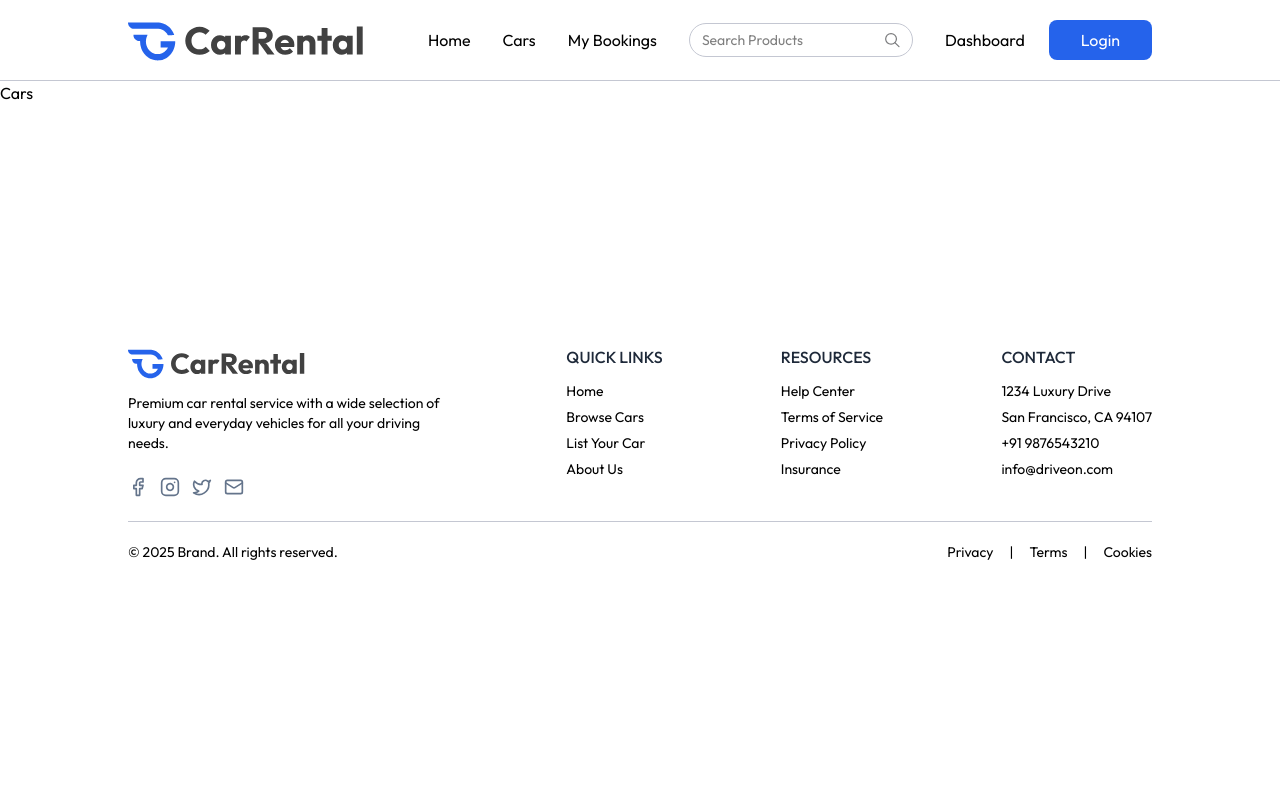
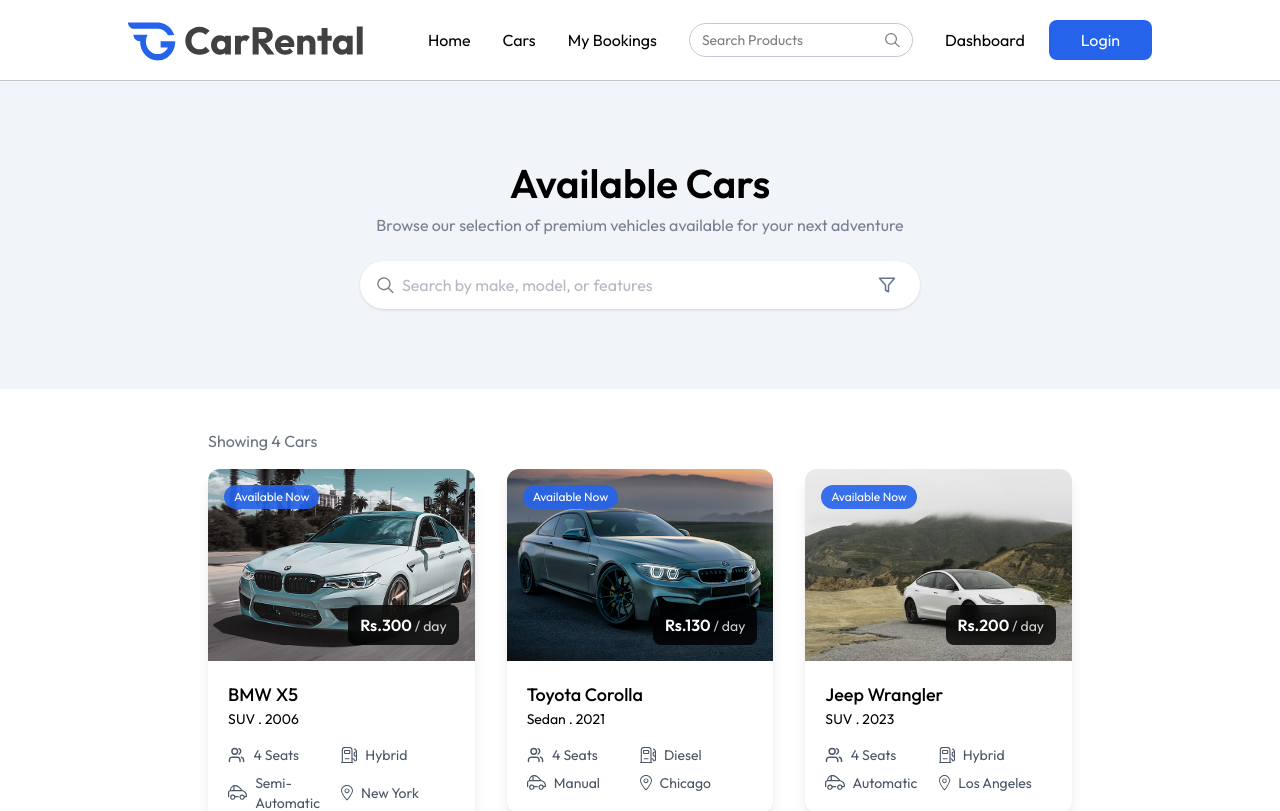
Before and after one commit to NamanMukesh/DriveOn, a React (Vite) app in the folder Client/: page /cars in a window 1280 px wide. Shown: the top 811 px of the page. Built offline with nearby package versions, Linux system fonts and the light colour scheme.

Commit message:
Cars Page and CarDetails Page Completed

```diff
--- a/Client/src/App.jsx
+++ b/Client/src/App.jsx
@@ -18,7 +18,7 @@
 
     <Routes>
       <Route path='/' element={<Home/>}/>
-      <Route path='/car-details/:id' element={<CarDetails/>}/>
+      <Route path='/cars-details/:id' element={<CarDetails/>}/>
       <Route path='/cars' element={<Cars/>}/>
       <Route path='/my-bookings' element={<MyBookings/>}/>
     </Routes>
--- a/Client/src/components/CarCard.jsx
+++ b/Client/src/components/CarCard.jsx
@@ -1,13 +1,17 @@
 import React from 'react'
 import { assets } from '../assets/assets'
+import { useNavigate } from 'react-router-dom'
+import Cars from '../pages/Cars'
 
 const CarCard = ({car}) => {
 
     const currency = import.meta.env.VITE_CURRENCY
+    const navigate = useNavigate()
 
   return (
-    <div className='group rounded-xl overflow-hidden shadow-lg hover:-translate-y-1 transition-all
-    duration-500 cursor-pointer'>
+    <div onClick={()=> {navigate(`/cars-details/${car._id}`); scrollTo(0,0)}}
+    className='group rounded-xl overflow-hidden shadow-lg hover:-translate-y-1
+    transition-all duration-500 cursor-pointer'>
         <div className='relative h-48 overflow-hidden'>
             <img src={car.image} alt="Car Image" className='w-full h-full object-cover
             transition-transform duration-500 group-hover:scale-105'/>
--- /dev/null
+++ b/Client/src/components/Loader.jsx
@@ -0,0 +1,11 @@
+import React from 'react'
+
+const Loader = () => {
+  return (
+    <div className='flex justify-center items-center h-[80vh'>
+        <div className='animate-spin rounded-full h-14 w-14 border-4 border-gray-300 border-t-primary'></div>
+    </div>
+  )
+}
+
+export default Loader
--- a/Client/src/pages/CarDetails.jsx
+++ b/Client/src/pages/CarDetails.jsx
@@ -1,9 +1,104 @@
-import React from 'react'
+import React, { useEffect, useState } from 'react'
+import {useParams, useNavigate } from 'react-router-dom'
+import { dummyCarData, assets } from '../assets/assets'
+import Loader from '../components/Loader'
 
 const CarDetails = () => {
-  return (
-    <div>CarDetails</div>
-  )
+
+  const {id} = useParams()
+  const navigate = useNavigate()
+  const [car, setCar] = useState(null)
+  const currency = import.meta.env.VITE_CURRENCY
+  const handleSubmit = async (e)=> {
+    e.preventDefault();
+  }
+
+  useEffect(()=>{
+    setCar(dummyCarData.find(car => car._id === id))
+  }, [id])
+
+
+  return car ? (
+    <div className='px-6 md:px-16 lg:px-24 xl:px-24 xl:px-32 mt-16'>
+      <button onClick={()=> navigate(-1)} className='flex items-center gap-2 mb-6 text-gray-500 cursor-pointer'>
+        <img src={assets.arrow_icon} alt="" className='rotate-180 opacity-65'/>
+      </button>
+
+      <div className='grid grid-cols-1 lg:grid-cols-3 gap-8 lg:gap-12'>
+        {/* Left: Car Image & Details */}
+        <div className='lg:col-span-2'>
+          <img src={car.image} alt="" className='w-full h-auto md:max-h-100 object-cover
+          rounded-xl mb-6 shadow-md'/>
+          <div className='space-y-6'>
+            <div>
+              <h1 className='text-3xl font-bold'>{car.brand} {car.model}</h1>
+              <p className='text-gray-500 text-lg'>{car.category} {car.year}</p>
+            </div>
+
+            <hr className='border-border-color my-6'/>
+
+            <div className='grid grid-cols-2 sm:grid-cols-4 gap-4'>
+              {[
+                {icon: assets.users_icon, text: `${car.seating_capacity} Seats`},
+                {icon: assets.fuel_icon, text: car.fuel_type},
+                {icon: assets.car_icon, text: car.transmission},
+                {icon: assets.location_icon, text: car.location}
+              ].map(({icon, text})=> (
+                <div key={text} className='flex flex-col items-center bg-light p-4 rounded-lg'>
+                  <img src={icon} alt="" className='h-5 mb-2'/>
+                  {text}
+                </div>
+              ))}
+            </div>
+            <div>
+              {/* Description*/}
+              <h1 className='text-xl font-medium mb-3'>Description</h1>
+              <p className='text-gray-500'>{car.description}</p>
+            </div>
+            <div>
+              {/*Features*/}
+              <h1 className='text-xl font-medium mb-3'>Features</h1>
+              <ul className='grid grid-cols-1 sm:grid-cols-2 gap-2'>
+                {
+                  ["360 Camera", "Bluetooth", "GPS", "Heated Seats", "Rear View Mirror"].map((item)=> (
+                    <li key={item} className='flex items-center text-gray-500'>
+                      <img src={assets.check_icon} className='h-4 mr-2' alt="" />
+                      {item}
+                    </li>
+                  ))
+                }
+              </ul>
+            </div>
+          </div>
+
+        </div>
+
+        {/* Right: Booking Form */}
+        <form onSubmit={handleSubmit} className='shadow-lg h-max sticky top-18 rounded-xl p-6 space-y-6 text-gray-500'>
+          <p className='flex items-center justify-between text-2xl text-gray-800 font-semibold'>
+            {currency}{car.pricePerDay} <span className='text-base text-gray-400 font-normal'> per day</span></p>
+          <hr className='border-bordercolor my-6'/>
+          <div className='flex flex-col gap-2'>
+                <label htmlFor="pickup-date">Pickup Date</label>
+                <input type="date" className='border border-bordercolor px-3 py-2 rounded-lg'
+                required id='pickup-date' min={new Date().toISOString().split('T')[0]}/>
+          </div>
+
+          <div className='flex flex-col gap-2'>
+              <label htmlFor="return-date">Return Date</label>
+              <input type="date" className='border border-bordercolor px-2 py-2 rounded-lg'
+              required='return-date'/>
+          </div>
+          <button className='w-full bg-primary hover:bg-primary-dull transition-all py-3 font-medium
+          text-white rounded-x1 cursor-pointer'>Book Now</button>
+
+          <p className='text-center text-sm'>No credit card required to reserve</p>
+
+        </form>
+      </div>
+
+    </div>
+  ) : <Loader/>
 }
 
 export default CarDetails
--- a/Client/src/pages/Cars.jsx
+++ b/Client/src/pages/Cars.jsx
@@ -1,8 +1,40 @@
-import React from 'react'
+import React, { useState } from 'react'
+import Title from '../components/Title';
+import CarCard from '../components/CarCard'
+import { assets, dummyCarData } from '../assets/assets';
 
 const Cars = () => {
+
+  const [input, setInput] = useState('')
+
   return (
-    <div>Cars</div>
+    <div>
+
+      <div className= 'flex flex-col items-center py-20 bg-light max-md:px-4'>
+        <Title title='Available Cars' subTitle='Browse our selection of premium
+        vehicles available for your next adventure'/>
+
+        <div className='flex items-center bg-white px-4 mt-6 max-w-140 w-full h-12 rounded-full shadow'>
+          <img src={assets.search_icon} alt="" className='w-4.5 h-4.5 mr-2'/>
+          <input onClick={(e)=> setInput(e.target.value)} value={input} type="text"
+          placeholder='Search by make, model, or features' className='w-full h-full outine-none text-gray-500'/>
+          <img src={assets.filter_icon} alt="" className='w-4.5 h-4.5 mr-2'/>
+
+        </div>
+      </div>
+
+      <div className='px-6 md:px-16 lg:px-24 xl:px-32 mt-10'>
+        <p className='text-gray-500 xl:px-20 max-w-7xl mx-auto'>Showing {dummyCarData.length} Cars</p>
+
+        <div className='grid grid-cols-1 sm:grid-cols-2 lg:grid-cols-3 gap-8 mt-4 xl:px-20 max-w-7x1 mx-auto'>
+          {dummyCarData.map((car, index) => (
+            <div key={index}> <CarCard car={car} /> </div>
+          ))}
+        </div>
+
+      </div>
+
+    </div>
   )
 }
 
--- a/Client/src/pages/Home.jsx
+++ b/Client/src/pages/Home.jsx
@@ -13,7 +13,6 @@
         <Banner/>
         <Testimonial/>
         <Newsletter/>
-
     </>
   )
 }
```
